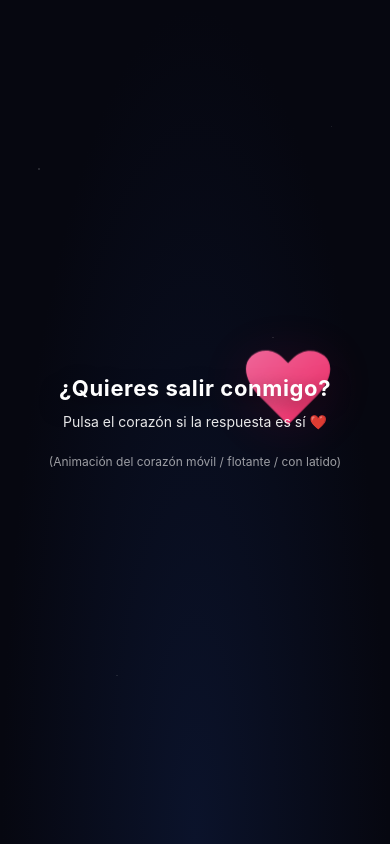
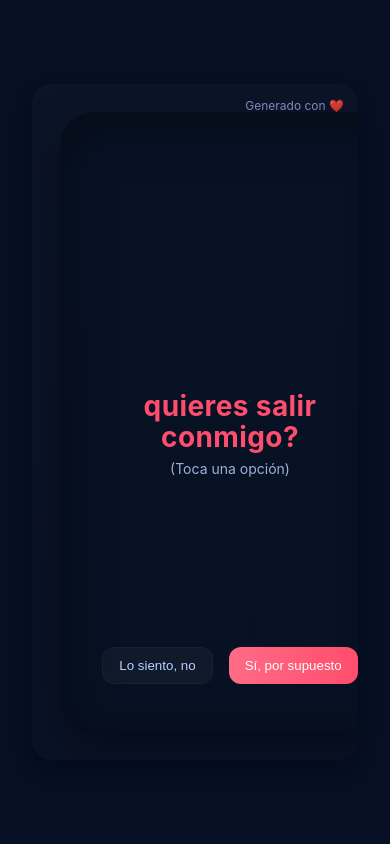
Before and after one commit to Vicente-hue/diaadia-, a plain HTML site: page index.html in a window 390 px wide. Drawn offline with Linux system fonts and the light colour scheme.

Commit message:
Update index.html

```diff
--- a/index.html
+++ b/index.html
@@ -1,155 +1,179 @@
-<!DOCTYPE html>
+<!doctype html>
 <html lang="es">
 <head>
   <meta charset="utf-8" />
   <meta name="viewport" content="width=device-width,initial-scale=1" />
-  <title>Pregunta con corazón animado</title>
+  <title>¿Quieres salir conmigo?</title>
   <style>
-    /* Reset y fondo */
-    * { box-sizing: border-box; margin: 0; padding: 0; }
-    html,body { height: 100%; font-family: Inter, system-ui, -apple-system, "Segoe UI", Roboto, "Helvetica Neue", Arial; background: radial-gradient(ellipse at bottom, #0b132b 0%, #060710 70%); color: #fff; }
+    :root{--bg:#0f172a;--card:#0b1220;--accent:#ff4d6d}
+    html,body{height:100%;margin:0;font-family:Inter, system-ui, -apple-system, 'Segoe UI', Roboto, 'Helvetica Neue', Arial}
+    body{background: radial-gradient(closest-side, #1b2433 0%, #071024 60%), url('') center/cover no-repeat;display:flex;align-items:center;justify-content:center;color:#e6eef8}
+    .stage{width:100%;max-width:900px;margin:32px;padding:28px;border-radius:20px;background:linear-gradient(180deg, rgba(255,255,255,0.02), rgba(255,255,255,0.01));box-shadow:0 10px 30px rgba(2,6,23,0.6);position:relative;overflow:hidden}
 
-    /* Contenedor central */
-    .container {
-      min-height: 100vh;
-      display: flex;
-      align-items: center;
-      justify-content: center;
-      position: relative;
-      overflow: hidden;
-      padding: 2rem;
-      text-align: center;
-    }
+    /* big phone mockup */
+    .phone{
+      width:340px;height:640px;background:linear-gradient(180deg,#081226,#071123);border-radius:34px;margin:0 auto;padding:20px;box-shadow:0 12px 50px rgba(3,6,12,0.6) inset, 0 18px 40px rgba(2,8,20,0.6);position:relative;overflow:hidden}
 
-    /* Mensaje principal */
-    .message {
-      z-index: 5;
-      max-width: 900px;
-      width: 100%;
-    }
-    .title {
-      font-size: clamp(22px, 4.5vw, 48px);
-      font-weight: 700;
-      letter-spacing: 0.6px;
-      margin-bottom: 12px;
-      text-shadow: 0 6px 20px rgba(0,0,0,0.6);
-    }
-    .subtitle {
-      font-size: clamp(14px, 2.2vw, 18px);
-      opacity: .9;
-      margin-bottom: 24px;
-    }
+    .screen{position:relative;width:100%;height:100%;border-radius:22px;display:flex;flex-direction:column;align-items:center;justify-content:center}
 
-    /* Corazón animado (SVG dentro) */
-    .heart-wrap {
-      position: absolute;
-      z-index: 4;
-      pointer-events: none;
-      left: -15%;
-      top: 40%;
-      transform: translateY(-50%);
-      width: 120px;
-      height: 120px;
-      filter: drop-shadow(0 8px 30px rgba(255,0,85,0.15));
-      animation:
-        moveAcross 8s linear infinite,
-        floatY 3.6s ease-in-out infinite;
-    }
+    .message{font-size:28px;text-align:center;line-height:1.1;letter-spacing:0.4px;padding:0 18px;opacity:0;transform:translateY(20px);}
+    .message.show{opacity:1;transform:translateY(0);transition:all 650ms cubic-bezier(.2,.9,.3,1)}
 
-    /* Cuando haya pantallas muy pequeñas reducimos tamaño y velocidad */
-    @media (max-width: 420px) {
-      .heart-wrap { width: 86px; height: 86px; animation-duration: 7s, 3s; }
-    }
+    .typewriter{font-weight:700;color:var(--accent);font-size:34px}
 
-    /* Animación de latido aplicada al propio SVG */
-    .heart {
-      width: 100%;
-      height: 100%;
-      display: block;
-      animation: beat 1.1s ease-in-out infinite;
-      transform-origin: 50% 55%;
-    }
+    .sub{font-size:14px;color:#9fb0d8;margin-top:8px}
 
-    /* KEYFRAMES */
-    @keyframes beat {
-      0%   { transform: scale(1); }
-      25%  { transform: scale(1.08); }
-      45%  { transform: scale(0.98); }
-      70%  { transform: scale(1.06); }
-      100% { transform: scale(1); }
-    }
+    .btns{position:absolute;bottom:28px;left:0;right:0;display:flex;gap:16px;justify-content:center}
+    .btn{background:rgba(255,255,255,0.04);padding:10px 16px;border-radius:12px;border:1px solid rgba(255,255,255,0.03);cursor:pointer;backdrop-filter:blur(4px);}
+    .btn.accept{background:linear-gradient(90deg,#ff6b85,#ff4d6d);color:white;border:none}
+    .btn.decline{color:#b6d1ff}
 
-    @keyframes floatY {
-      0%   { transform: translateY(-2px); }
-      50%  { transform: translateY(8px); }
-      100% { transform: translateY(-2px); }
-    }
+    /* floating hearts */
+    .heart{position:absolute;width:44px;height:44px;left:50%;top:40%;transform:translate(-50%,-50%);pointer-events:none;opacity:0}
 
-    @keyframes moveAcross {
-      0%   { left: -20%; transform: translateY(-50%) scale(1); opacity: 0.95; }
-      40%  { left: 20%; transform: translateY(-50%) scale(1.05); opacity: 1; }
-      70%  { left: 60%; transform: translateY(-50%) scale(0.98); opacity: 0.95; }
-      100% { left: 120%; transform: translateY(-50%) scale(0.9); opacity: 0.6; }
-    }
+    /* little helper styles */
+    .credits{position:absolute;right:14px;top:14px;font-size:12px;color:#8fa6d6;opacity:.9}
 
-    /* Estrellas de fondo decorativas (pueden ajustarse) */
-    .stars, .stars::after {
-      content: "";
-      position: absolute;
-      inset: 0;
-      background-image:
-        radial-gradient(2px 2px at 10% 20%, rgba(255,255,255,0.7) 50%, transparent 51%),
-        radial-gradient(1.4px 1.4px at 70% 40%, rgba(255,255,255,0.55) 50%, transparent 51%),
-        radial-gradient(1.6px 1.6px at 30% 80%, rgba(255,255,255,0.5) 50%, transparent 51%),
-        radial-gradient(1px 1px at 85% 15%, rgba(255,255,255,0.45) 50%, transparent 51%);
-      background-size: cover;
-      opacity: 0.18;
-      z-index: 0;
-      mix-blend-mode: screen;
-    }
+    /* confetti canvas covers phone */
+    canvas{position:absolute;inset:0;width:100%;height:100%;pointer-events:none}
 
-    /* Pequeña nota */
-    .note { font-size: 12px; color: rgba(255,255,255,0.6); margin-top: 14px; }
-
+    @media (max-width:480px){.phone{width:300px;height:580px}.message{font-size:22px}.typewriter{font-size:28px}}
   </style>
 </head>
 <body>
-  <div class="container">
-    <div class="stars" aria-hidden="true"></div>
+  <div class="stage">
+    <div class="credits">Generado con ❤️</div>
 
-    <div class="message" role="main" aria-live="polite">
-      <!-- Aquí se muestra el texto que pediste -->
-      <div class="title">¿Quieres salir conmigo?</div>
-      <div class="subtitle">Pulsa el corazón si la respuesta es sí ❤️</div>
-      <div class="note">(Animación del corazón móvil / flotante / con latido)</div>
-    </div>
+    <div class="phone" id="phone">
+      <canvas id="confetti"></canvas>
+      <div class="screen">
+        <div class="message" id="intro">Hola 😳</div>
+        <div class="message typewriter" id="main">quieres salir conmigo?</div>
+        <div class="sub" id="hint">(Toca una opción)</div>
 
-    <!-- Corazón animado (SVG). Cambia atributos si quieres otro tamaño/color -->
-    <div class="heart-wrap" aria-hidden="true">
-      <svg class="heart" viewBox="0 0 512 512" xmlns="http://www.w3.org/2000/svg" role="img" aria-label="corazón">
+        <div class="btns" id="buttons" style="display:none;">
+          <button class="btn decline" id="noBtn">Lo siento, no</button>
+          <button class="btn accept" id="yesBtn">Sí, por supuesto</button>
+        </div>
+
+      </div>
+      <svg class="heart" id="floatingHeart" viewBox="0 0 24 24">
+        <path fill="url(#g)" d="M12.1 21.35l-1.1-1.01C5.14 15.36 2 12.28 2 8.5 2 6 3.99 4 6.5 4c1.74 0 3.41.81 4.5 2.09C12.09 4.81 13.76 4 15.5 4 18.01 4 20 6 20 8.5c0 3.78-3.14 6.86-8.9 11.84l-1 1.01z"/>
         <defs>
-          <linearGradient id="g" x1="0" x2="1" y1="0" y2="1">
-            <stop offset="0" stop-color="#ff6ea4"/>
-            <stop offset="1" stop-color="#ff2d6b"/>
+          <linearGradient id="g" x1="0" x2="1">
+            <stop offset="0" stop-color="#ff7a9a" />
+            <stop offset="1" stop-color="#ff3b6b" />
           </linearGradient>
         </defs>
-        <path fill="url(#g)" d="M471.7 73.3c-54.9-46.5-136-38.7-185.6 13.3L256 116 225.9 86.6C176.4 33.6 95.3 25.8 40.4 72.3 -26 131.8 12.3 236.6 85.7 310.7L256 482l170.3-171.3c73.4-74.1 111.7-178.9 45.4-237.4z"/>
       </svg>
     </div>
-
   </div>
 
   <script>
-    // Si quieres que el texto cambie dinámicamente por JS, aquí hay un ejemplo simple:
-    // document.querySelector('.title').textContent = '¿Quieres salir conmigo?';
+    // Simple timeline: show intro -> typewriter text -> show buttons -> heart/confetti on yes
+    const intro = document.getElementById('intro');
+    const main = document.getElementById('main');
+    const buttons = document.getElementById('buttons');
+    const yesBtn = document.getElementById('yesBtn');
+    const noBtn = document.getElementById('noBtn');
+    const heart = document.getElementById('floatingHeart');
+    const confettiCanvas = document.getElementById('confetti');
 
-    // (En caso de que quieras detener la animación al tocar el corazón en móviles,
-    //  podrías añadir un listener y pausar las animaciones cambiando clases.)
-    // Ejemplo: detener animación al tocar
-    const heartWrap = document.querySelector('.heart-wrap');
-    heartWrap.addEventListener('click', () => {
-      heartWrap.style.animationPlayState = heartWrap.style.animationPlayState === 'paused' ? 'running' : 'paused';
+    function wait(ms){return new Promise(r=>setTimeout(r,ms));}
+
+    async function start(){
+      intro.classList.add('show');
+      await wait(900);
+      intro.classList.remove('show');
+      // typewriter effect for main text
+      const text = main.textContent.trim();
+      main.textContent = '';
+      main.classList.add('show');
+      for(let i=0;i<text.length;i++){
+        main.textContent += text[i];
+        await wait(80 + Math.random()*30);
+      }
+      await wait(350);
+      buttons.style.display = 'flex';
+    }
+
+    start();
+
+    // floating heart animation
+    function burstHeart(){
+      heart.style.left = (30 + Math.random()*40) + '%';
+      heart.style.top = (30 + Math.random()*40) + '%';
+      heart.style.opacity = 1;
+      heart.style.transform = 'translate(-50%,-50%) scale(0.6)';
+      heart.animate([
+        {transform:'translate(-50%,-50%) scale(0.6)', opacity:1},
+        {transform:'translate(-50%,-150%) scale(1.2)', opacity:0}
+      ], {duration:1200, easing:'cubic-bezier(.2,.9,.3,1)'});
+    }
+
+    yesBtn.addEventListener('click', ()=>{
+      burstHeart();
+      launchConfetti();
+      yesBtn.textContent = '¡Genial! 🎉';
+      noBtn.style.display = 'none';
+      hintFade('¡Me encantaría!');
     });
+
+    noBtn.addEventListener('click', ()=>{
+      burstHeart();
+      noBtn.textContent = 'Está bien 😅';
+      yesBtn.style.display = 'none';
+      hintFade('Gracias por la sinceridad');
+    });
+
+    function hintFade(text){
+      const hint = document.getElementById('hint');
+      hint.style.opacity = 0;
+      setTimeout(()=>{hint.textContent = text; hint.style.opacity = 1},300);
+    }
+
+    // Confetti implementation (lightweight)
+    function launchConfetti(){
+      const w = confettiCanvas.width = confettiCanvas.offsetWidth;
+      const h = confettiCanvas.height = confettiCanvas.offsetHeight;
+      const ctx = confettiCanvas.getContext('2d');
+      const pieces = [];
+      for(let i=0;i<90;i++){
+        pieces.push({
+          x: w/2 + (Math.random()-0.5)*200,
+          y: h/2 + (Math.random()-0.7)*60,
+          vx: (Math.random()-0.5)*6,
+          vy: (Math.random()*-6)-2,
+          r: 6+Math.random()*8,
+          rot: Math.random()*360,
+          s: 1+Math.random()*0.8
+        });
+      }
+      let t0 = null;
+      function frame(ts){
+        if(!t0) t0 = ts;
+        const dt = (ts-t0)/1000; t0 = ts;
+        ctx.clearRect(0,0,w,h);
+        for(let p of pieces){
+          p.vy += 9.8*dt; p.x += p.vx*dt*60; p.y += p.vy*dt*60; p.rot += p.vx*dt*12;
+          ctx.save(); ctx.translate(p.x,p.y); ctx.rotate(p.rot*Math.PI/180);
+          ctx.fillStyle = `hsl(${Math.floor(340+Math.random()*40)},80%,60%)`;
+          ctx.fillRect(-p.r*p.s/2, -p.r*p.s/2, p.r*p.s, p.r*p.s);
+          ctx.restore();
+        }
+        // stop when many pieces below
+        if(pieces.some(p=>p.y < h+60)) requestAnimationFrame(frame);
+        else ctx.clearRect(0,0,w,h);
+      }
+      requestAnimationFrame(frame);
+    }
+
+    // Make canvas resize correctly on device rotate
+    window.addEventListener('resize', ()=>{
+      confettiCanvas.width = confettiCanvas.offsetWidth;
+      confettiCanvas.height = confettiCanvas.offsetHeight;
+    });
+
   </script>
 </body>
 </html>
```
